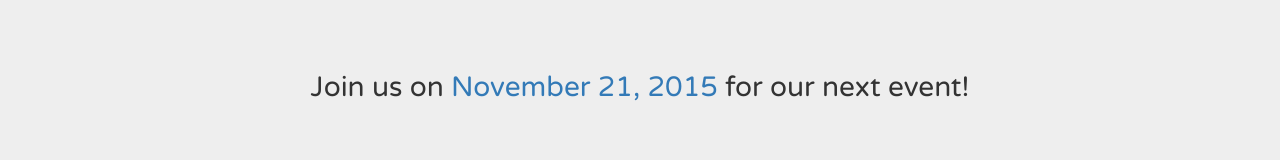
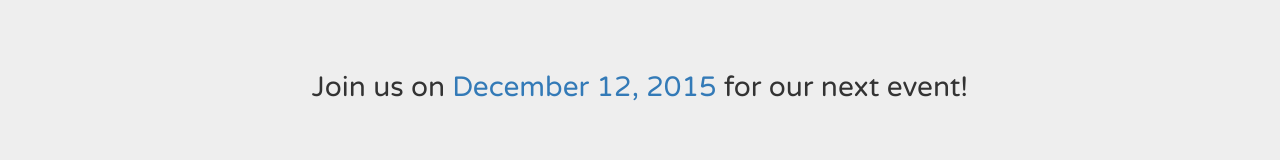
Before and after one commit to nodeschool/washingtondc, a website: page index.html in a window 1280 px wide. Shown: the part 278-438 px from the top of the page. Drawn offline with nearby package versions, Linux system fonts and the light colour scheme; some packages are replaced by stand-ins of ours; a script that the page names is missing.

Commit message:
Update the date of the next event (Dec 2015)

```diff
--- a/index.html
+++ b/index.html
@@ -45,7 +45,7 @@
     <!--jumbotron-next-event-->
     <div class="jumbotron jumbotron-next-event">
       <div class="container text-center">
-        <h2>Join us on <a href="http://www.meetup.com/node-dc/events/226214228/">November 21, 2015</a> for our next event!</h2>
+        <h2>Join us on <a href="http://www.meetup.com/node-dc/events/226957743/">December 12, 2015</a> for our next event!</h2>
       </div>
     </div>
     <hr />
```
